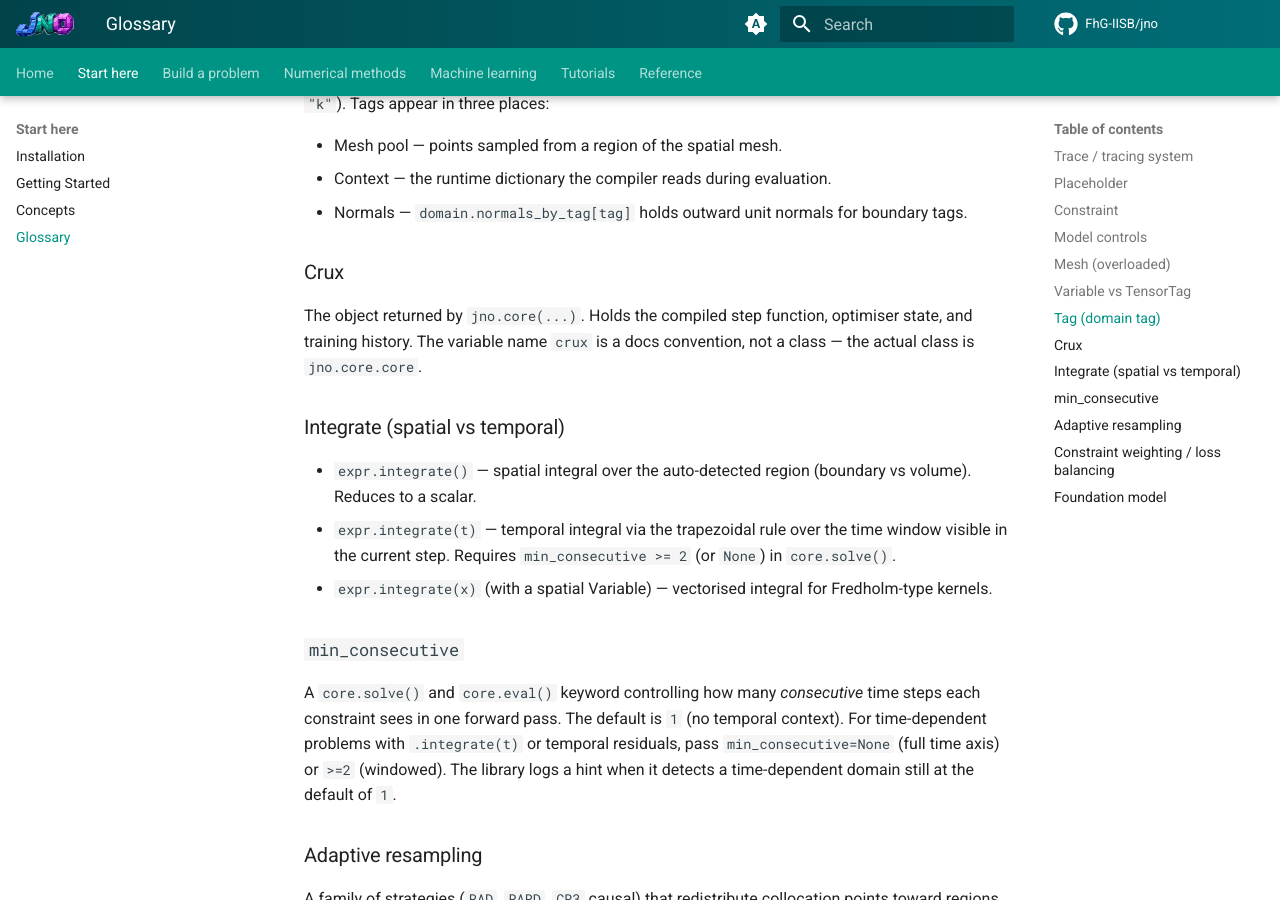
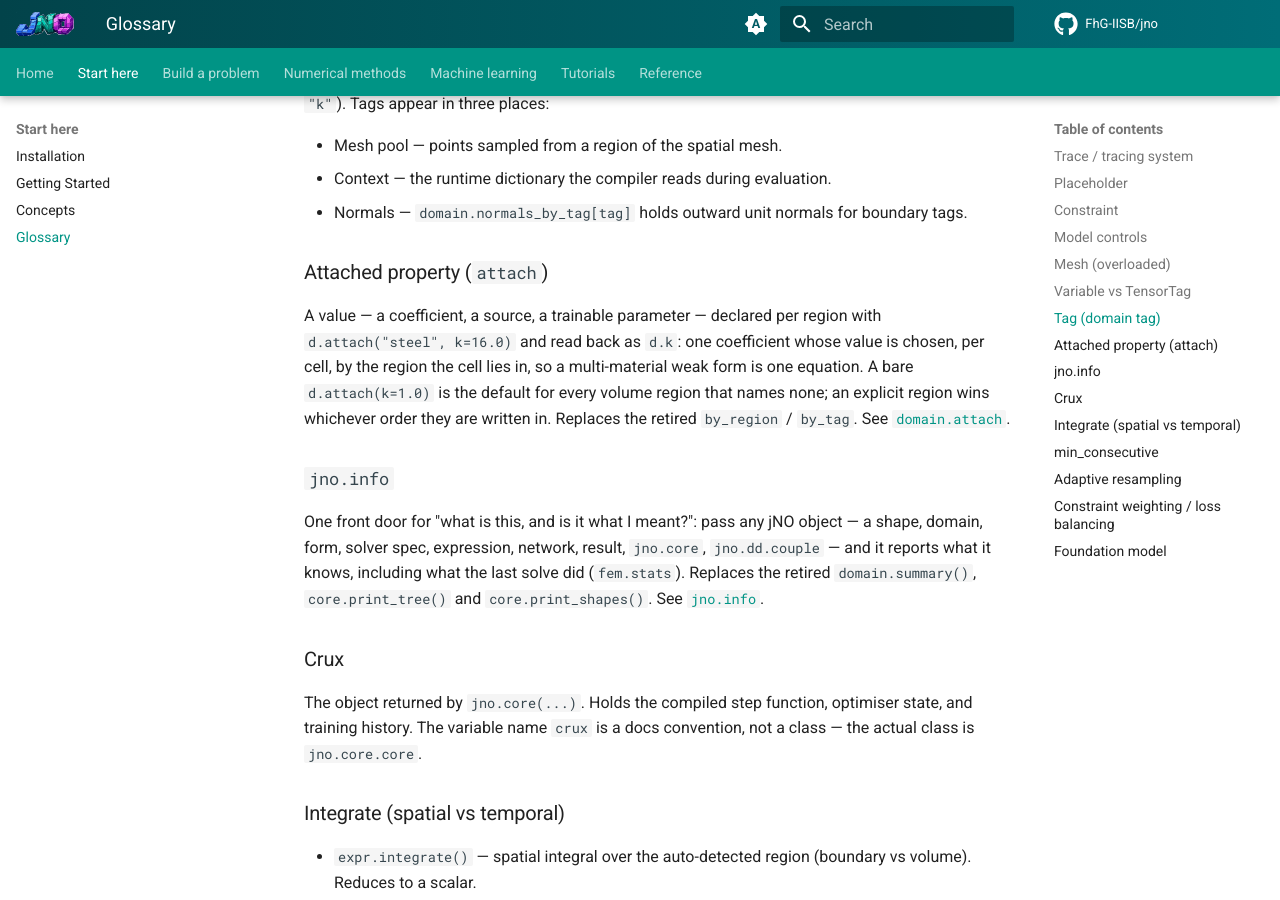
Before and after one commit to FhG-IISB/jNO, an MkDocs documentation site: the page built from docs/Glossary.md, in a window 1280 px wide and 900 px high, scrolled down 1734 px. Built offline with MkDocs 1.6.1 and Material for MkDocs 9.7.7, drawn with Linux system fonts in a browser that asks for light colours; comment, search, counter and statistics services are not loaded.

Commit message:
docs(glossary): attach and jno.info, and what each retires

```diff
--- a/docs/Glossary.md
+++ b/docs/Glossary.md
@@ -87,6 +87,22 @@ places:
 - Normals — `domain.normals_by_tag[tag]` holds outward unit normals for
   boundary tags.
 
+### Attached property (`attach`)
+
+A value — a coefficient, a source, a trainable parameter — declared per region with
+`d.attach("steel", k=16.0)` and read back as `d.k`: one coefficient whose value is chosen, per cell,
+by the region the cell lies in, so a multi-material weak form is one equation. A bare
+`d.attach(k=1.0)` is the default for every volume region that names none; an explicit region wins
+whichever order they are written in. Replaces the retired `by_region` / `by_tag`. See
+[`domain.attach`](fem/geometry.md).
+
+### `jno.info`
+
+One front door for "what is this, and is it what I meant?": pass any jNO object — a shape, domain,
+form, solver spec, expression, network, result, `jno.core`, `jno.dd.couple` — and it reports what it
+knows, including what the last solve did (`fem.stats`). Replaces the retired `domain.summary()`,
+`core.print_tree()` and `core.print_shapes()`. See [`jno.info`](info.md).
+
 ### Crux
 
 The object returned by `jno.core(...)`. Holds the compiled step
```
